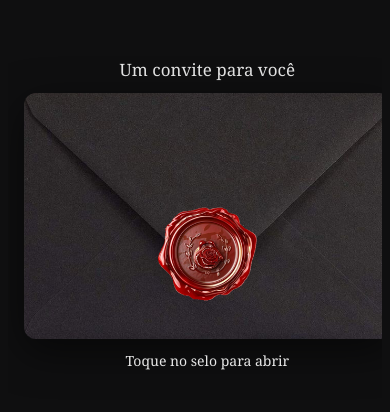
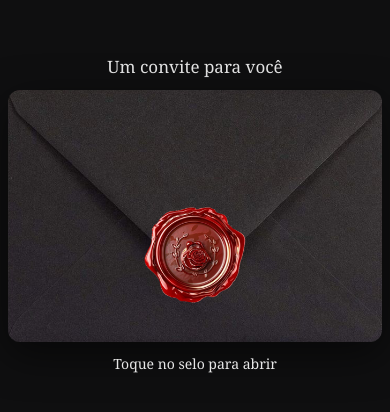
Before and after one commit to xxvelho/anasbirthday, a plain HTML site: page index.html in a window 390 px wide. Shown: the part 208-620 px from the top of the page. Drawn offline with Linux system fonts and the light colour scheme.

Commit message:
responsive

```diff
--- a/index.html
+++ b/index.html
@@ -23,16 +23,16 @@
     margin:0;background:var(--bg);color:var(--fg);
     display:grid;place-items:center;
     overflow:hidden;font-family:var(--sans);
-    padding:clamp(8px,2vw,16px)
+    padding:0
   }
   main{
     position:relative;width:100%;height:100%;
     display:grid;place-items:center;
-    min-height:calc(100vh - clamp(16px,4vw,32px))
+    min-height:100vh
   }
   section{
     position:absolute;inset:0;display:grid;place-items:center;
-    padding:clamp(16px,4vw,24px);text-align:center;
+    padding:clamp(12px,3vw,20px);text-align:center;
     opacity:0;transform:scale(.985);
     transition:opacity .5s ease,transform .5s ease;
     pointer-events:none;
@@ -46,7 +46,7 @@
   #presentes:target~#capa{opacity:0;pointer-events:none;transform:scale(1.015)}
 
   .cover{
-    width:min(94vw,500px);position:relative;display:grid;gap:clamp(12px,3vw,16px);
+    width:min(98vw,500px);position:relative;display:grid;gap:clamp(12px,3vw,16px);
     justify-items:center;align-items:center
   }
   .cover h2,.cover p{font-family:var(--serif);margin:0;color:var(--muted)}
@@ -63,22 +63,22 @@
     box-shadow:0 12px 40px rgba(0,0,0,.55);display:block
   }
   .seal{
-    position:absolute;left:50%;top:50%;
-    translate:-50% -28%;
-    width:clamp(60px,15vw,110px);aspect-ratio:1/1;border-radius:999px;
+    position:absolute;left:50%;top:55%;
+    translate:-50% -20%;
+    width:clamp(88px,20vw,154px);aspect-ratio:1/1;border-radius:999px;
     text-indent:-9999px;overflow:hidden;cursor:pointer;outline:none;border:0;background:transparent;
-    min-width:60px;min-height:60px
+    min-width:88px;min-height:88px
   }
   .seal:focus-visible{box-shadow:0 0 0 3px #ffffff80,0 0 0 6px #e11d48aa}
 
   .card{
-    width:min(94vw,540px);max-width:540px;
+    width:min(98vw,540px);max-width:540px;
     background:#121212;border-radius:14px;
     box-shadow:0 14px 44px rgba(0,0,0,.55);
     padding:clamp(18px,4.5vw,36px);
     display:grid;grid-template-rows:auto auto 1fr auto;
     gap:clamp(8px,2.5vw,14px);
-    margin:clamp(8px,2vw,16px);
+    margin:0;
     justify-items:center;text-align:center
   }
   .card small{
@@ -134,12 +134,12 @@
   .btn:focus-visible{outline:3px solid #ffffff80}
 
   .gift-card{
-    width:min(94vw,540px);max-width:540px;
+    width:min(98vw,540px);max-width:540px;
     background:#121212;border-radius:14px;
     box-shadow:0 14px 44px rgba(0,0,0,.55);
     padding:clamp(18px,4.5vw,36px);
     display:grid;gap:clamp(16px,3.5vw,24px);
-    margin:clamp(8px,2vw,16px);
+    margin:0;
     justify-items:center;text-align:center
   }
   .gift-title{
@@ -176,6 +176,11 @@
   .btn-secondary:hover{border-color:#ffffff70;background:#252525}
 
   @media (max-width: 480px) {
+    body{padding:0}
+    section{padding:8px}
+    .cover{width:100%;margin:0;padding:0}
+    .card{width:100%;margin:0;border-radius:0;padding:clamp(16px,4vw,24px)}
+    .gift-card{width:100%;margin:0;border-radius:0;padding:clamp(16px,4vw,24px)}
     .birthday{letter-spacing:.15em;font-size:clamp(25px,6.8vw,80px)}
     .party{white-space:nowrap;max-width:none;font-size:clamp(40px,8.5vw,85px)}
     .details{gap:.6rem}
@@ -208,7 +213,7 @@
         <div class="details" aria-label="Informações">
           <div>Dia: <strong>27. 09. 2025</strong></div>
           <div>Hora: <strong>18:30</strong></div>
-          <div>Local: <strong>Rua Dr. Mário Borges, 01 – Vila Ivar Saldanha</strong></div>
+          <div>Local: <strong>Rua Dr. Mário Borges, 01 - Vila Ivar Saldanha</strong></div>
         </div>
 
         <div class="actions">
```
